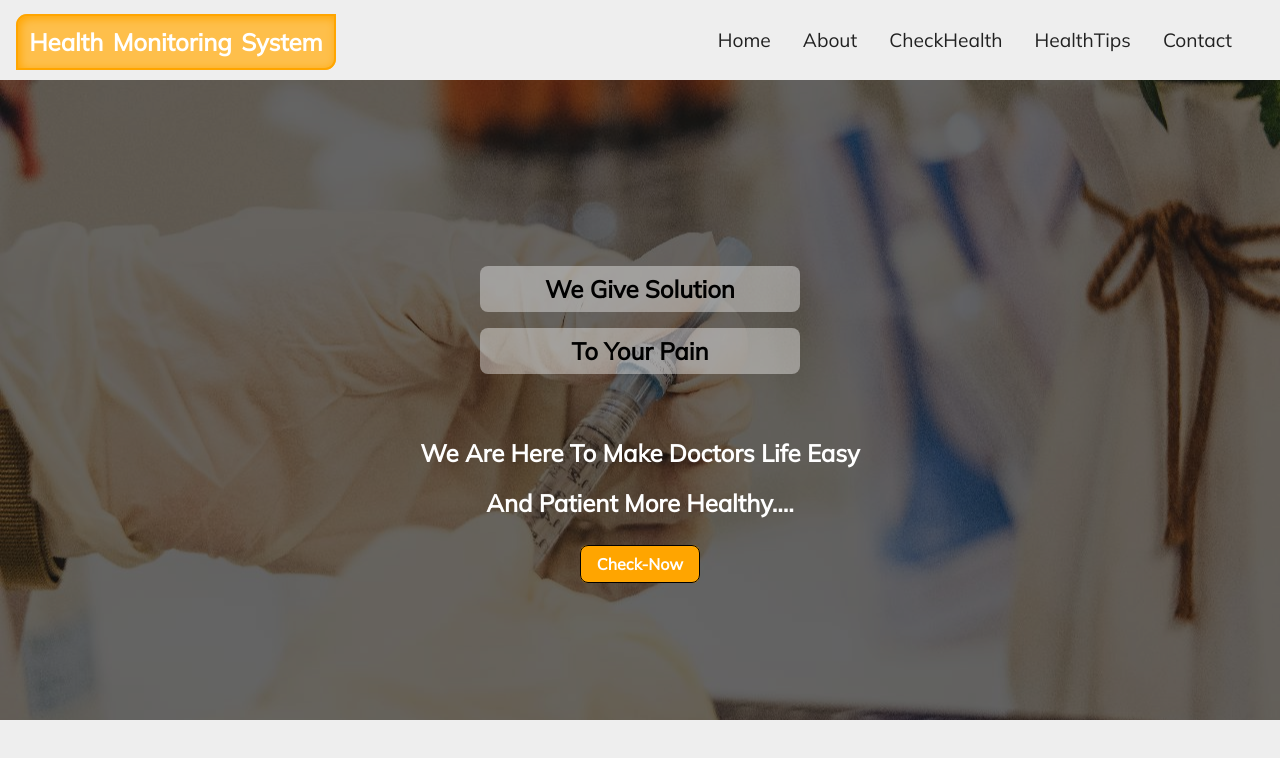
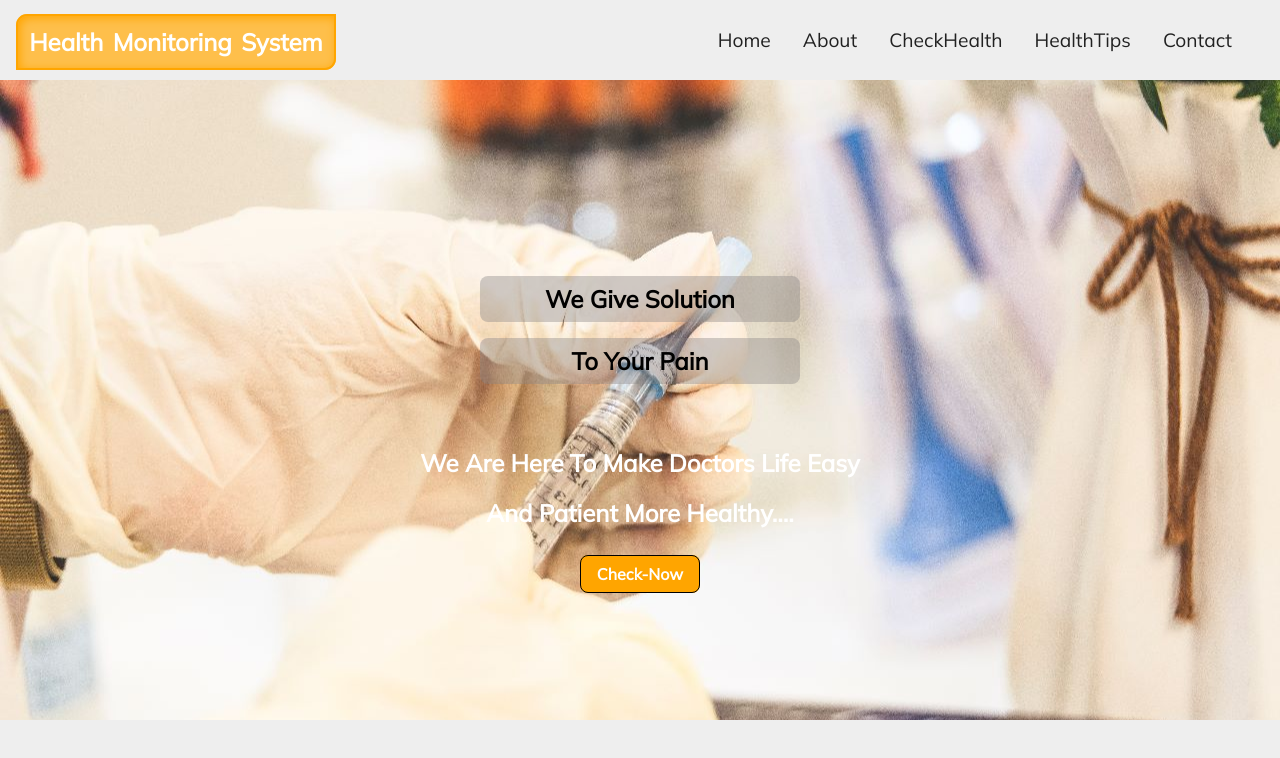
Before and after one commit to raskarabhi45/miniproject, a React (Create React App) app: page / in a window 1280 px wide. Shown: the top 758 px of the page. Built offline with nearby package versions, Linux system fonts and the light colour scheme.

Commit message:
navbar problem solve

```diff
--- a/src/HealthTips.css
+++ b/src/HealthTips.css
@@ -1,7 +1,7 @@
 
 
  section {
-    position: absolute;
+    position: static;
     top:5rem;
     left:0;
     right:0;
--- a/src/Home.css
+++ b/src/Home.css
@@ -1,20 +1,23 @@
-body,html{
-    padding:0;
-    margin:0;
-    text-decoration: none;
-    background-color: #eee;
-}
-body header{
-    position: sticky;
-top: 0;
-    height:5rem;
+
+
+/* main section #home{
+
+    background-image: url("bgm.jpg");
+    background-size: 100%;
+
+    padding-top: 20px;
+    justify-content: space-between;
+    height: 700px;
     display: flex;
-    flex-direction: row;
-    justify-content: space-between;
-    color:black;
-    text-align: center;
-    background-color: #eee;
-}
+    align-items: center;
+    justify-content: center;
+    width:100%;
+    background-position: center;
+    background-size: cover;
+    opacity:1;
+    z-index: -1;
+} */
+
 body header .logo{
     margin:1.7rem 1rem;
     text-transform: capitalize;
@@ -73,28 +76,27 @@ main section{
     text-align: center;
     justify-content: center;
     align-items: center;
-    position: absolute;
     top:5rem;
-    left:0;
-    right:0;
     height:40rem;
   background-position: center;
   background-size: cover;
-  background-color: black;
+  /* background-color: black; */
+  background-image: url("bgm.jpg");
+  background-size: 100%;
+
+  padding-top: 20px;
+  justify-content: space-between;
+  display: flex;
+  align-items: center;
+  justify-content: center;
+  width:100%;
+  background-position: center;
+  background-size: cover;
+  opacity:3;
   z-index: -1;
 }
 
-main section::before{
-    content:" ";
-    height:inherit;
-    width:100%;
-    position: absolute;
-   background-image: url("bgm.jpg");
-    background-position: center;
-    background-size: cover;
-    opacity:0.4;
-    z-index: -1;
-}
+
 main section h1{
     color:white;
     text-transform: capitalize;
@@ -114,7 +116,7 @@ main section .div1 h3{
 }
 main section .div1 #h31{
     width:20rem;
-    background-color: rgba(250, 250, 250, 0.405);
+    background-color: rgba(139, 133, 133, 0.405);
     border-radius: 0.5rem;
 }
 
@@ -122,11 +124,11 @@ main section .content h1{
     margin-bottom: 20px;
 }
 
-main section .div1 #h32{
-    background-color: rgba(255, 255, 255, 0.405);
+ section .div1 #h32{
+    background-color:  rgba(139, 133, 133, 0.405);
     border-radius:0.5rem;
 }
-main section #button1{
+ section #button1{
    background-color: orange;
    padding:0.5rem 1rem;
    border-radius:0.5rem;
@@ -137,7 +139,7 @@ main section #button1{
    position: relative;
    top:1rem;
 }
-main section #button1:hover{
+ section #button1:hover{
     color:black;
 }
 
@@ -169,7 +171,7 @@ main section #button1:hover{
     body header #responsive{
         display: inline-block;
     }
-    main section .div1 #h31{
+     section .div1 #h31{
         width:12rem;
     }
 }
--- a/src/Navbar.css
+++ b/src/Navbar.css
@@ -4,10 +4,9 @@ body,html{
   text-decoration: none;
   background-color: #eee;
 }
-/* body header{
-  position: fixed;
-  left:0;
-  right:0;
+body header{
+  position: sticky;
+top: 0;
   height:5rem;
   display: flex;
   flex-direction: row;
@@ -15,8 +14,7 @@ body,html{
   color:black;
   text-align: center;
   background-color: #eee;
-  box-shadow: 2px 2px 3px rgb(199, 199, 199);
-} */
+}
 body header .logo{
   margin:1.7rem 1rem;
   text-transform: capitalize;
```
